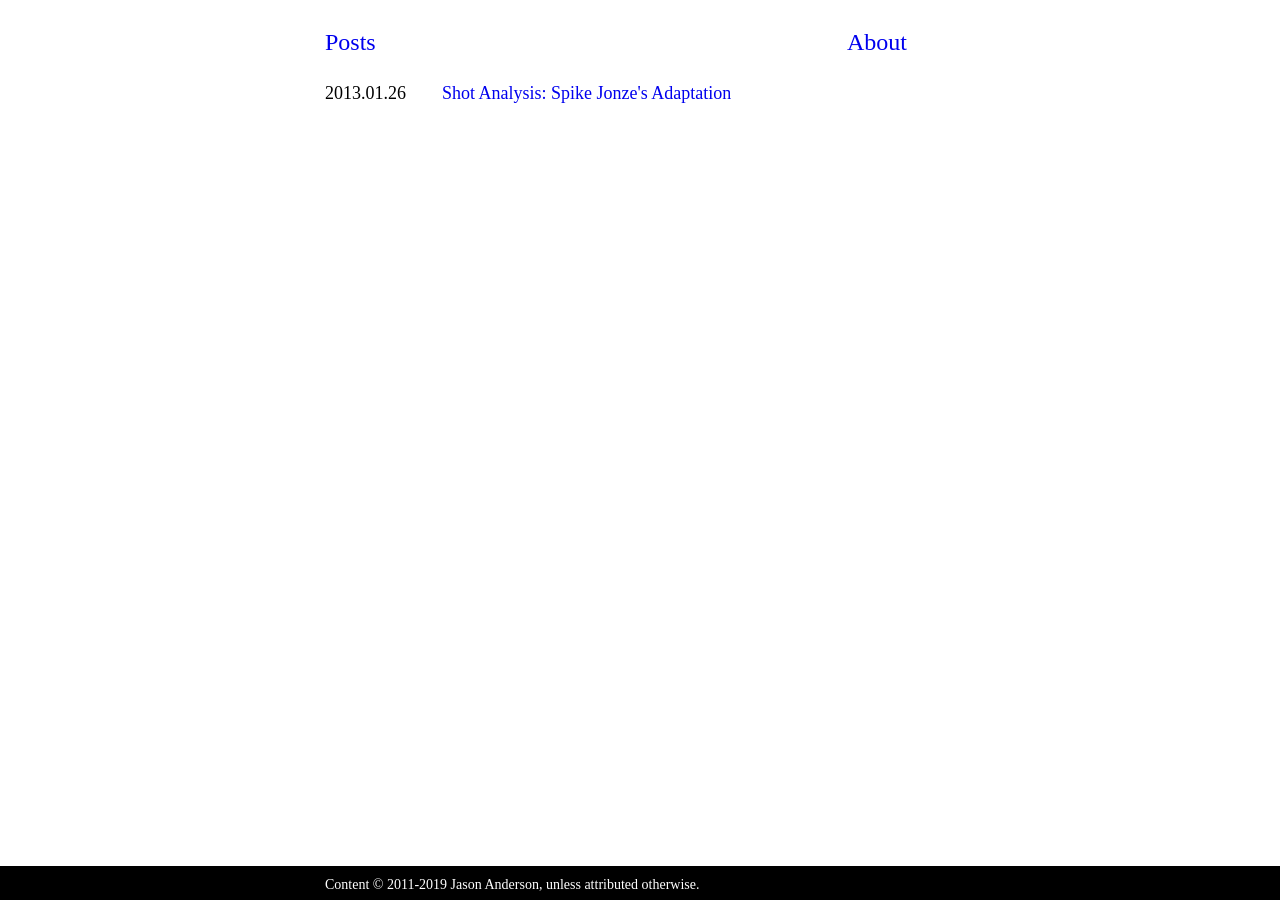
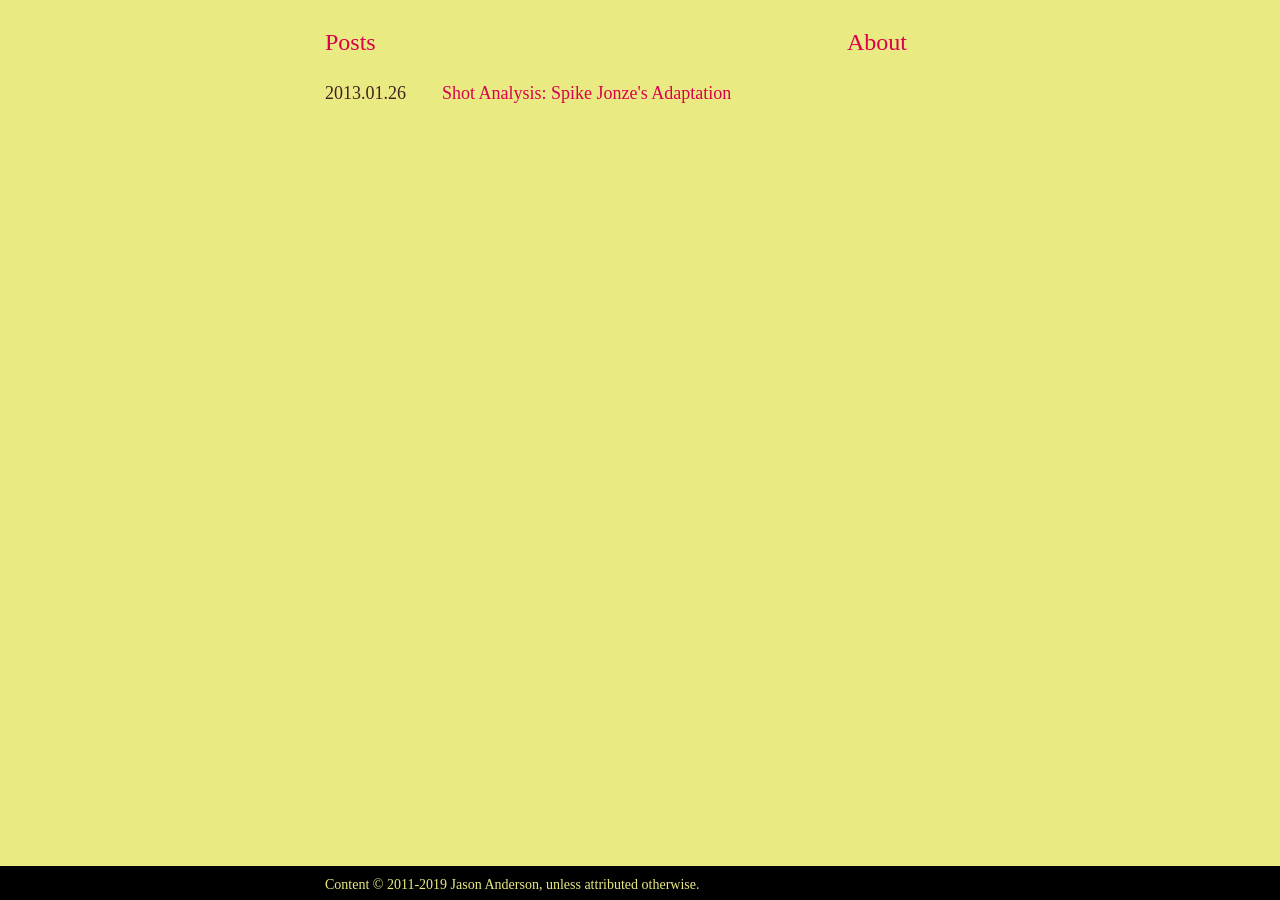
Before and after one commit to diurnalist/diurnal.st, a Jekyll site: the page built from index.html, in a window 1280 px wide. Built offline with Jekyll 4.4.1, drawn with Linux system fonts in a browser that asks for light colours.

Commit message:
Update color scheme

```diff
--- a/css/screen.css
+++ b/css/screen.css
@@ -58,7 +58,8 @@ body {
 	flex-direction: column;
 	align-items: center;
 	font-family: serif;
-	background-color: #fff;
+	background-color: #eaea82;
+	color: #402020;
 	min-height: 100vh;
 }
 
@@ -73,6 +74,9 @@ a {
 a:hover {
 	text-decoration: underline;
 }
+a, a:active {
+	color: #da004d;
+}
 
 strong {
 	font-weight: bolder;
@@ -85,7 +89,7 @@ p {
 
 nav,
 h1, h2, h3 {
-	/* font-family: 'Crimson Text'; */
+	color: #da004d;
 }
 
 /** Main container **/
@@ -130,8 +134,8 @@ h1, h2, h3 {
 	flex-direction: column;
 	align-items: center;
 	width: 100%;
-	background: black;
-	color: white;
+	background-color: #000000;
+	color: #eaea82;
 	padding: .5em 0;
 }
 
```
